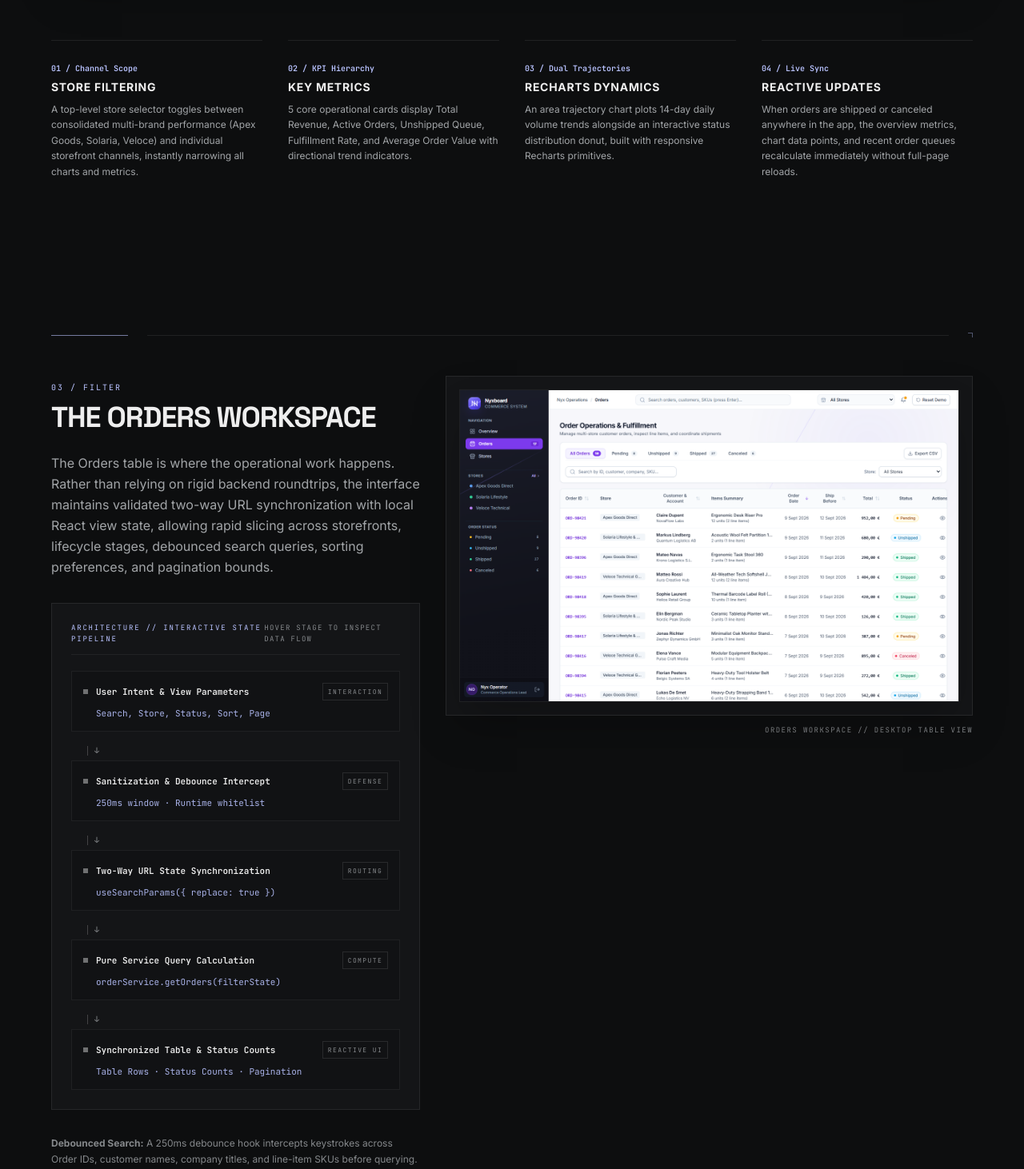
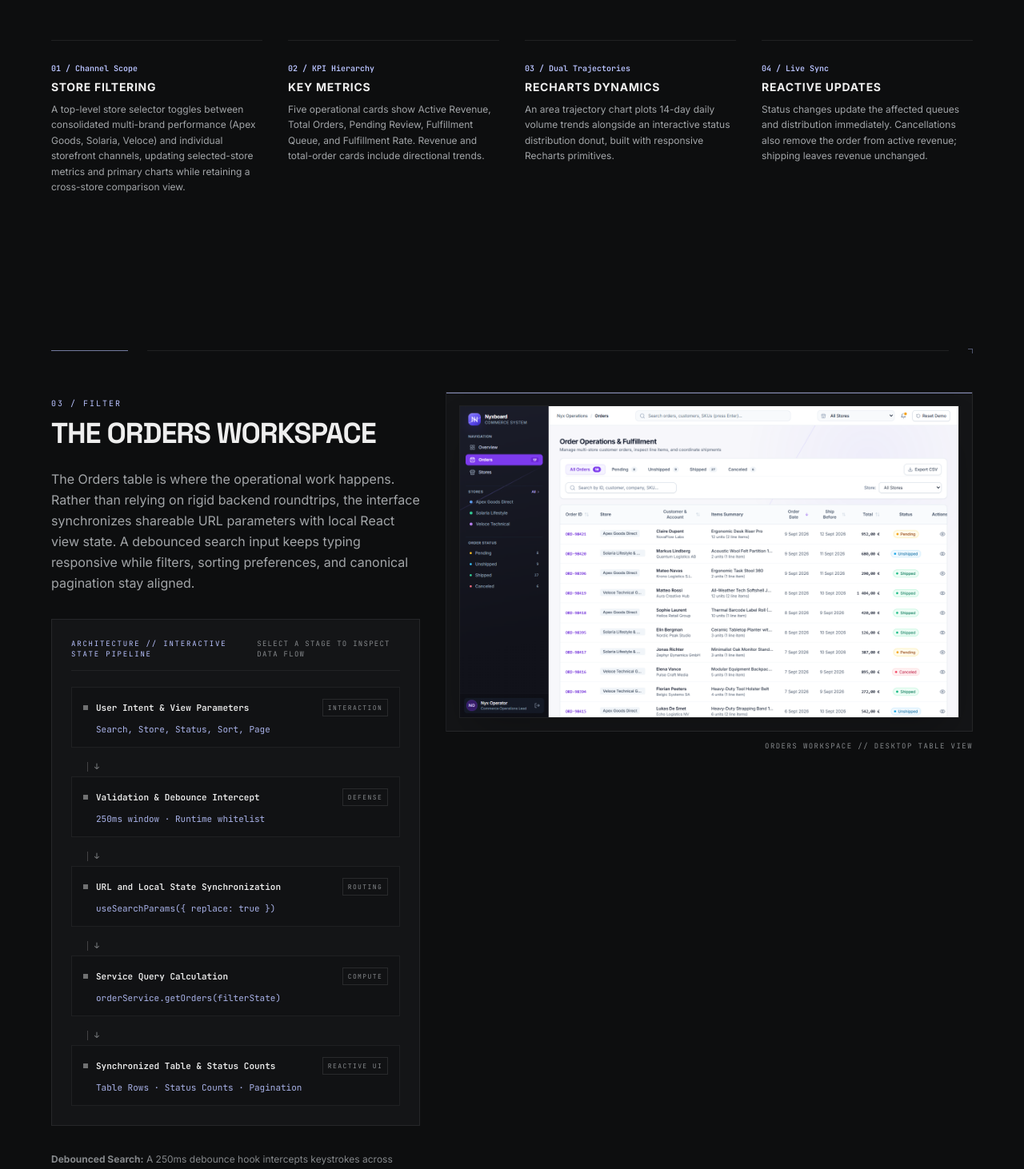
Before and after one commit to DRGYZ/portfolio, a Next.js app: page /work/nyxboard in a window 1280 px wide. Shown: the part 3344-4806 px from the top of the page at 80% size. Built offline with nearby package versions, Linux system fonts and the light colour scheme.

Commit message:
Polish Nyxboard case study motion and accuracy

```diff
--- a/app/work/nyxboard/page.tsx
+++ b/app/work/nyxboard/page.tsx
@@ -23,7 +23,7 @@ export default function NyxboardCaseStudyPage() {
         liveDemoUrl="https://drgyz.github.io/nyxboard-commerce-dashboard/"
         gitHubUrl="https://github.com/DRGYZ/nyxboard-commerce-dashboard"
       />
-      <main id="case-study-content">
+      <main id="case-study-content" tabIndex={-1}>
         <NyxboardCaseStudy />
       </main>
     </>
--- /dev/null
+++ b/components/case-study/CaseStudyFrame.tsx
@@ -0,0 +1,55 @@
+'use client';
+
+import { motion } from 'framer-motion';
+import type { ReactNode } from 'react';
+import { useReducedMotion } from '@/hooks/useReducedMotion';
+
+interface CaseStudyFrameProps {
+  children: ReactNode;
+  className?: string;
+  direction?: 'left' | 'right' | 'up';
+}
+
+const offsets = {
+  left: { x: -20, y: 0 },
+  right: { x: 20, y: 0 },
+  up: { x: 0, y: 20 },
+};
+
+/** A restrained clip-and-seam reveal for editorial interface figures. */
+export function CaseStudyFrame({
+  children,
+  className = '',
+  direction = 'up',
+}: CaseStudyFrameProps) {
+  const prefersReduced = useReducedMotion();
+  const offset = offsets[direction];
+
+  return (
+    <motion.div
+      initial={prefersReduced ? false : { clipPath: 'inset(0 0 100% 0)' }}
+      whileInView={{ clipPath: 'inset(0 0 0% 0)' }}
+      viewport={{ once: true, amount: 0.16 }}
+      transition={{ duration: 0.82, ease: [0.16, 1, 0.3, 1] }}
+      className={`relative overflow-hidden ${className}`}
+    >
+      <motion.div
+        initial={prefersReduced ? false : { opacity: 0, scale: 1.025, ...offset }}
+        whileInView={{ opacity: 1, scale: 1, x: 0, y: 0 }}
+        viewport={{ once: true, amount: 0.16 }}
+        transition={{ duration: 0.7, delay: 0.08, ease: [0.16, 1, 0.3, 1] }}
+      >
+        {children}
+      </motion.div>
+      <motion.span
+        aria-hidden="true"
+        initial={prefersReduced ? false : { scaleX: 0 }}
+        whileInView={{ scaleX: 1 }}
+        viewport={{ once: true, amount: 0.16 }}
+        transition={{ duration: 0.56, delay: 0.24, ease: [0.16, 1, 0.3, 1] }}
+        style={{ originX: 0 }}
+        className="pointer-events-none absolute inset-x-0 top-0 h-px bg-accent/70"
+      />
+    </motion.div>
+  );
+}
--- a/components/case-study/NyxboardCaseStudy.tsx
+++ b/components/case-study/NyxboardCaseStudy.tsx
@@ -10,6 +10,7 @@ import { StatePipelineFlow } from './StatePipelineFlow';
 import { ResponsiveColumnPriority } from './ResponsiveColumnPriority';
 import { ReactiveMutationLoop } from './ReactiveMutationLoop';
 import { StatusTokenMatrix } from './StatusTokenMatrix';
+import { CaseStudyFrame } from './CaseStudyFrame';
 
 export function NyxboardCaseStudy() {
   const prefersReduced = useReducedMotion();
@@ -193,11 +194,8 @@ export function NyxboardCaseStudy() {
         </div>
 
         {/* Full-width Overview Screenshot Frame with Structural Reveal */}
-        <motion.div
-          initial={prefersReduced ? false : { opacity: 0, y: 32, scale: 0.985 }}
-          whileInView={{ opacity: 1, y: 0, scale: 1 }}
-          viewport={{ once: true, amount: 0.15 }}
-          transition={{ duration: 0.65, ease: [0.16, 1, 0.3, 1] }}
+        <CaseStudyFrame
+          direction="up"
           className="relative overflow-hidden border border-white/[0.08] bg-surface p-2 sm:p-4 lg:p-6 shadow-2xl"
         >
           <img
@@ -209,7 +207,7 @@ export function NyxboardCaseStudy() {
             decoding="async"
             className="w-full border border-white/[0.05] object-contain shadow-2xl"
           />
-        </motion.div>
+        </CaseStudyFrame>
         <span className="mt-3 block text-right font-mono text-[9px] uppercase tracking-[0.16em] text-primary-subtle">
           Operations Overview // Desktop View
         </span>
@@ -220,12 +218,12 @@ export function NyxboardCaseStudy() {
             {
               num: '01 / Channel Scope',
               title: 'Store Filtering',
-              desc: 'A top-level store selector toggles between consolidated multi-brand performance (Apex Goods, Solaria, Veloce) and individual storefront channels, instantly narrowing all charts and metrics.',
+              desc: 'A top-level store selector toggles between consolidated multi-brand performance (Apex Goods, Solaria, Veloce) and individual storefront channels, updating selected-store metrics and primary charts while retaining a cross-store comparison view.',
             },
             {
               num: '02 / KPI Hierarchy',
               title: 'Key Metrics',
-              desc: '5 core operational cards display Total Revenue, Active Orders, Unshipped Queue, Fulfillment Rate, and Average Order Value with directional trend indicators.',
+              desc: 'Five operational cards show Active Revenue, Total Orders, Pending Review, Fulfillment Queue, and Fulfillment Rate. Revenue and total-order cards include directional trends.',
             },
             {
               num: '03 / Dual Trajectories',
@@ -235,7 +233,7 @@ export function NyxboardCaseStudy() {
             {
               num: '04 / Live Sync',
               title: 'Reactive Updates',
-              desc: 'When orders are shipped or canceled anywhere in the app, the overview metrics, chart data points, and recent order queues recalculate immediately without full-page reloads.',
+              desc: 'Status changes update the affected queues and distribution immediately. Cancellations also remove the order from active revenue; shipping leaves revenue unchanged.',
             },
           ].map((card, idx) => (
             <motion.div
@@ -272,8 +270,8 @@ export function NyxboardCaseStudy() {
             </h2>
             <p className="mt-6 text-base leading-relaxed text-primary-muted">
               The Orders table is where the operational work happens. Rather than relying on rigid backend roundtrips,
-              the interface maintains validated two-way URL synchronization with local React view state, allowing rapid slicing across storefronts,
-              lifecycle stages, debounced search queries, sorting preferences, and pagination bounds.
+              the interface synchronizes shareable URL parameters with local React view state. A debounced search input keeps typing responsive while filters,
+              sorting preferences, and canonical pagination stay aligned.
             </p>
 
             {/* Interactive Animated State Pipeline */}
@@ -289,31 +287,28 @@ export function NyxboardCaseStudy() {
                 reflect the currently selected store channel.
               </p>
               <p>
-                <strong>Defensive Parameter Parsing:</strong> URL search parameters are strictly validated against runtime
-                whitelists; invalid status values or non-numeric pages gracefully fall back to safe defaults.
+                <strong>Defensive Parameter Parsing:</strong> URL search parameters are checked against supported values;
+                invalid statuses, stores, page sizes, and page numbers fall back to safe defaults.
               </p>
             </div>
           </div>
 
           {/* Orders Desktop Screenshot Frame */}
           <div className="lg:col-span-7">
-            <motion.div
-              initial={prefersReduced ? false : { opacity: 0, x: 24 }}
-              whileInView={{ opacity: 1, x: 0 }}
-              viewport={{ once: true, amount: 0.15 }}
-              transition={{ duration: 0.65, ease: [0.16, 1, 0.3, 1] }}
+            <CaseStudyFrame
+              direction="right"
               className="relative overflow-hidden border border-white/[0.08] bg-surface p-2 sm:p-4 shadow-2xl"
             >
               <img
                 src={getAssetPath('/case-studies/nyxboard/orders-desktop.png')}
-                alt="Nyxboard Orders workspace table view showing faceted status tabs, debounced search bar, and multi-column sorting"
+                alt="Nyxboard Orders workspace table view showing faceted status tabs, debounced search bar, and sortable table columns"
                 width="1440"
                 height="900"
                 loading="lazy"
                 decoding="async"
                 className="w-full border border-white/[0.05] object-contain shadow-2xl"
               />
-            </motion.div>
+            </CaseStudyFrame>
             <span className="mt-3 block text-right font-mono text-[9px] uppercase tracking-[0.16em] text-primary-subtle">
               Orders Workspace // Desktop Table View
             </span>
@@ -338,11 +333,8 @@ export function NyxboardCaseStudy() {
         </div>
 
         {/* Slide-over Inspection Metaphor Screenshot Reveal */}
-        <motion.div
-          initial={prefersReduced ? false : { opacity: 0, x: 40 }}
-          whileInView={{ opacity: 1, x: 0 }}
-          viewport={{ once: true, amount: 0.15 }}
-          transition={{ duration: 0.7, ease: [0.16, 1, 0.3, 1] }}
+        <CaseStudyFrame
+          direction="right"
           className="relative overflow-hidden border border-white/[0.08] bg-surface p-2 sm:p-4 lg:p-6 shadow-2xl"
         >
           <img
@@ -354,7 +346,7 @@ export function NyxboardCaseStudy() {
             decoding="async"
             className="w-full border border-white/[0.05] object-contain shadow-2xl"
           />
-        </motion.div>
+        </CaseStudyFrame>
         <span className="mt-3 block text-right font-mono text-[9px] uppercase tracking-[0.16em] text-primary-subtle">
           Order Inspection // Slide-Over Drawer
         </span>
@@ -369,7 +361,7 @@ export function NyxboardCaseStudy() {
             {
               num: '02 / Direct Mutation',
               title: 'Mark as Shipped',
-              desc: 'Triggering “Mark as Shipped” initiates an asynchronous mutation with an inline button loading state, advancing the lifecycle without requiring modal form overhead.',
+              desc: 'Triggering “Mark as Shipped” updates persistent local demo state. A brief inline loading state gives the action clear feedback without modal form overhead.',
             },
             {
               num: '03 / Guarded Actions',
@@ -427,18 +419,14 @@ export function NyxboardCaseStudy() {
                 tuck directly into the mobile Order ID cell, preserving critical context in a single scan.
               </li>
               <li>
-                <strong className="text-primary font-sans font-semibold">Native Touch Target:</strong> Each row provides an expansive,
-                accessible inspection trigger that opens the slide-over detail drawer across all screen sizes.
+                <strong className="text-primary font-sans font-semibold">Primary Inspection Trigger:</strong> Each row keeps a native Order ID button available across screen sizes; pointer row clicks route focus to that trigger before opening the drawer.
               </li>
             </ul>
           </div>
 
           <div className="flex justify-center lg:col-span-6">
-            <motion.div
-              initial={prefersReduced ? false : { opacity: 0, y: 36, scale: 0.97 }}
-              whileInView={{ opacity: 1, y: 0, scale: 1 }}
-              viewport={{ once: true, amount: 0.2 }}
-              transition={{ duration: 0.7, ease: [0.16, 1, 0.3, 1] }}
+            <CaseStudyFrame
+              direction="up"
               className="max-w-[360px] overflow-hidden border border-white/[0.1] bg-surface p-3 shadow-2xl transition-transform hover:scale-[1.01]"
             >
               <img
@@ -453,7 +441,7 @@ export function NyxboardCaseStudy() {
               <span className="mt-2 block text-center font-mono text-[9px] uppercase tracking-[0.16em] text-primary-subtle">
                 Mobile Orders // Viewport 390px
               </span>
-            </motion.div>
+            </CaseStudyFrame>
           </div>
         </div>
       </section>
@@ -488,7 +476,7 @@ export function NyxboardCaseStudy() {
                 <span className="font-mono text-[10px] text-accent">01 / Routing &amp; URL Synchronization</span>
                 <h4 className="text-sm font-semibold text-primary">React Router 7</h4>
                 <p className="mt-1 text-xs text-primary-muted">
-                  URL query parameters (<code className="text-accent">q, store, status, sortBy, sortOrder, page</code>) synchronize bidirectionally with local React view state under defensive runtime parameter validation, keeping every filter combination shareable.
+                  URL query parameters (<code className="text-accent">q, store, status, sortBy, sortOrder, page, pageSize</code>) synchronize with local React view state under defensive runtime validation, keeping supported filter combinations shareable.
                 </p>
               </div>
 
@@ -504,7 +492,7 @@ export function NyxboardCaseStudy() {
                 <span className="font-mono text-[10px] text-accent">03 / Service Layer</span>
                 <h4 className="text-sm font-semibold text-primary">orderService.ts</h4>
                 <p className="mt-1 text-xs text-primary-muted">
-                  Encapsulates pure data query operations: debounced multi-field searching, multi-column sorting, pagination offset calculations, and KPI metric aggregations.
+                  Encapsulates localStorage-backed order queries and mutations: multi-field filtering, single-column sorting, pagination calculations, KPI aggregation, and CSV preparation. Input debouncing stays in the page layer.
                 </p>
               </div>
 
@@ -566,7 +554,7 @@ export function NyxboardCaseStudy() {
                 </li>
                 <li className="flex items-start gap-2">
                   <span className="text-accent font-bold">5.</span>
-                  <span><strong>Restore:</strong> Automatically returns focus to the specific row trigger on close without viewport drift.</span>
+                  <span><strong>Restore:</strong> Returns focus to the initiating order trigger on close without viewport drift.</span>
                 </li>
               </ol>
             </div>
@@ -592,7 +580,7 @@ export function NyxboardCaseStudy() {
               {
                 num: '04 / Reduced Motion',
                 title: 'prefers-reduced-motion',
-                desc: 'Drawers, metric counters, and chart transitions strictly honor the user’s OS accessibility settings, falling back to instantaneous static state changes.',
+                desc: 'Drawers, metric value transitions, and chart transitions honor the user’s OS accessibility settings, falling back to static end states.',
               },
             ].map((card, idx) => (
               <motion.div
@@ -684,8 +672,8 @@ export function NyxboardCaseStudy() {
               UI state remains transparent, shareable, and resilient against accidental resets during everyday operations.
             </p>
             <p>
-              The slide-over drawer pattern confirmed that keeping the underlying data table visible preserves orientation far better
-              than separate routing paths, while the focused service layer kept state mutations decoupled from presentation components.
+              The slide-over drawer keeps the underlying data table visible during inspection, supporting orientation while the focused
+              service layer keeps state mutations decoupled from presentation components.
             </p>
 
             {/* Clearly labeled future production directions */}
@@ -700,7 +688,7 @@ export function NyxboardCaseStudy() {
               <ul className="mt-5 grid gap-4 sm:grid-cols-2 text-xs text-primary-muted list-none p-0 m-0">
                 <li className="border-l border-white/20 pl-3">
                   <strong className="text-primary block font-medium">Real Backend &amp; API Integration</strong>
-                  <span>Replacing the in-memory <code className="text-accent">orderService</code> with typed REST or GraphQL endpoints.</span>
+                  <span>Replacing the localStorage-backed <code className="text-accent">orderService</code> with typed REST or GraphQL endpoints.</span>
                 </li>
                 <li className="border-l border-white/20 pl-3">
                   <strong className="text-primary block font-medium">Server-Side Data Layer</strong>
--- a/components/case-study/ScanOrderTrack.tsx
+++ b/components/case-study/ScanOrderTrack.tsx
@@ -16,7 +16,7 @@ const phases: ScanPhase[] = [
     id: 'kpis',
     number: '01',
     title: 'Summary KPIs',
-    detail: 'Revenue, Active Orders, Unshipped Queue, Fulfillment Rate, and AOV.',
+    detail: 'Active Revenue, Total Orders, Pending Review, Fulfillment Queue, and Fulfillment Rate.',
   },
   {
     id: 'trajectory',
--- a/components/case-study/StatePipelineFlow.tsx
+++ b/components/case-study/StatePipelineFlow.tsx
@@ -17,26 +17,26 @@ const steps: PipelineStep[] = [
     id: 'inputs',
     label: 'User Intent & View Parameters',
     code: 'Search, Store, Status, Sort, Page',
-    detail: 'Debounced search query, store scope, lifecycle tab, multi-column sort, and page bounds.',
+    detail: 'Debounced search query, store scope, lifecycle tab, single-column sort, and page bounds.',
     badge: 'INTERACTION',
   },
   {
     id: 'validation',
-    label: 'Sanitization & Debounce Intercept',
+    label: 'Validation & Debounce Intercept',
     code: '250ms window · Runtime whitelist',
-    detail: 'Keystrokes debounced by 250ms; query params strictly validated against runtime whitelists.',
+    detail: 'Keystrokes debounce for 250ms; supported query parameters are validated before they reach view state.',
     badge: 'DEFENSE',
   },
   {
     id: 'sync',
-    label: 'Two-Way URL State Synchronization',
+    label: 'URL and Local State Synchronization',
     code: "useSearchParams({ replace: true })",
-    detail: 'URL updates without page reload, keeping active operational filter sets shareable and persistent.',
+    detail: 'The URL mirrors settled filter state without a page reload, keeping supported operational views shareable.',
     badge: 'ROUTING',
   },
   {
     id: 'service',
-    label: 'Pure Service Query Calculation',
+    label: 'Service Query Calculation',
     code: 'orderService.getOrders(filterState)',
     detail: 'Performs filtering, search, sorting, and pagination, returning the matching slice and total count.',
     badge: 'COMPUTE',
@@ -61,7 +61,7 @@ export function StatePipelineFlow() {
           Architecture // Interactive State Pipeline
         </figcaption>
         <span className="font-mono text-[9px] uppercase tracking-[0.14em] text-primary-subtle hidden sm:inline">
-          Hover stage to inspect data flow
+          Select a stage to inspect data flow
         </span>
       </div>
 
@@ -86,6 +86,7 @@ export function StatePipelineFlow() {
 
               <button
                 type="button"
+                aria-pressed={isSelected}
                 onMouseEnter={() => setActiveStep(step.id)}
                 onMouseLeave={() => setActiveStep(null)}
                 onFocus={() => setActiveStep(step.id)}
--- a/components/case-study/StatusTokenMatrix.tsx
+++ b/components/case-study/StatusTokenMatrix.tsx
@@ -24,9 +24,9 @@ const statusTokens: StatusToken[] = [
     textHex: '#92400e',
     borderHex: '#fde68a',
     dotHex: '#f59e0b',
-    contrast: '6.1:1 (AA)',
-    role: 'Awaiting Payment',
-    operationalEffect: 'Checkout or bank settlement in verification queue.',
+    contrast: '6.8:1 (AA)',
+    role: 'Pending Review',
+    operationalEffect: 'Awaiting an operations decision before fulfillment proceeds.',
   },
   {
     id: 'unshipped',
@@ -35,9 +35,9 @@ const statusTokens: StatusToken[] = [
     textHex: '#0369a1',
     borderHex: '#bae6fd',
     dotHex: '#0ea5e9',
-    contrast: '5.4:1 (AA)',
+    contrast: '5.6:1 (AA)',
     role: 'Fulfillment Queue',
-    operationalEffect: 'Payment verified; order actively awaiting packing.',
+    operationalEffect: 'Order is active and awaiting fulfillment work.',
   },
   {
     id: 'shipped',
@@ -48,7 +48,7 @@ const statusTokens: StatusToken[] = [
     dotHex: '#10b981',
     contrast: '5.2:1 (AA)',
     role: 'Carrier Hand-off',
-    operationalEffect: 'Dispatched with tracking assigned; fulfillment rate +1.',
+    operationalEffect: 'Dispatched with tracking assigned; shipped count increments and fulfillment rate rises.',
   },
   {
     id: 'canceled',
@@ -57,9 +57,9 @@ const statusTokens: StatusToken[] = [
     textHex: '#be123c',
     borderHex: '#fecdd3',
     dotHex: '#f43f5e',
-    contrast: '5.6:1 (AA)',
-    role: 'Voided Cycle',
-    operationalEffect: 'Order voided or refunded; excluded from active sales.',
+    contrast: '5.7:1 (AA)',
+    role: 'Canceled',
+    operationalEffect: 'Marked canceled and excluded from active revenue calculations.',
   },
 ];
 
@@ -91,6 +91,7 @@ export function StatusTokenMatrix() {
             <button
               key={token.id}
               type="button"
+              aria-pressed={isSelected}
               onClick={() => setActiveId(token.id)}
               onMouseEnter={() => setActiveId(token.id)}
               className={`text-left p-3 border transition-all focus:outline-none focus-visible:ring-2 focus-visible:ring-accent ${
```
Also changed, not shown: components/case-study/ReactiveMutationLoop.tsx (+11 -7 lines).
